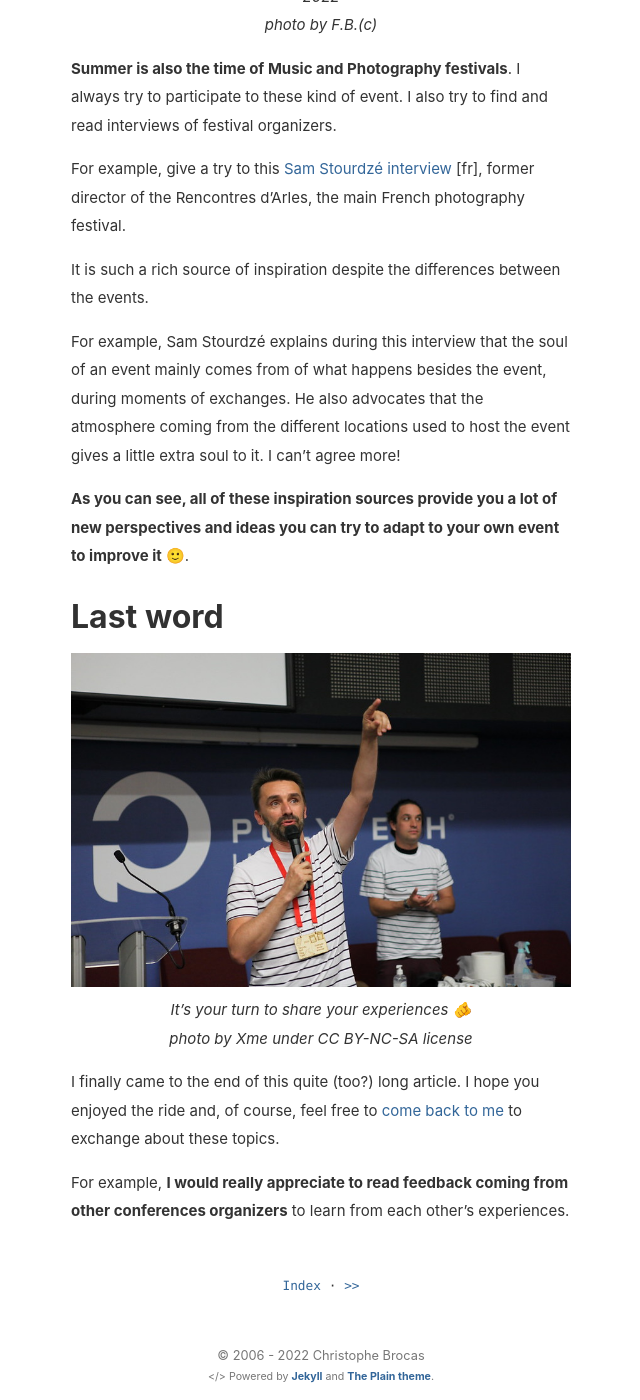
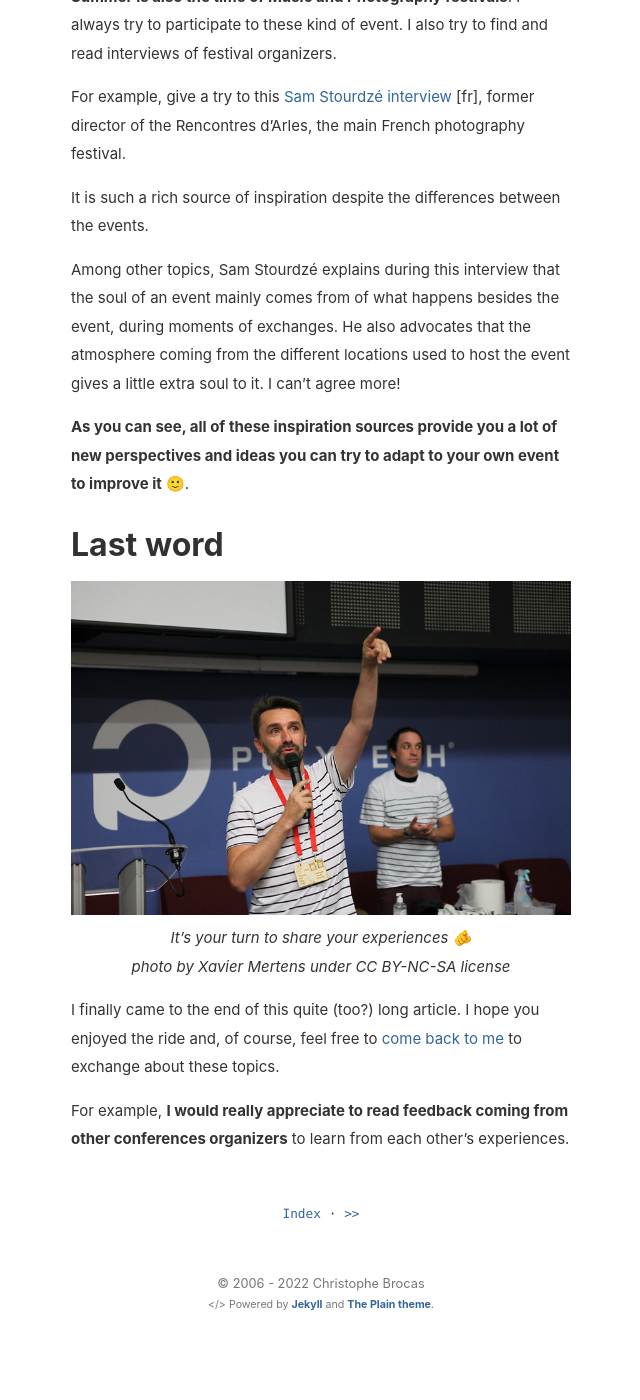
Before and after one commit to cbrocas/blog, a Jekyll site: the page built from _posts/2022-08-23-sharing-some-thoughts-from-conference-organizer.md, in a window 1280 px wide and 1400 px high, scrolled down 12262 px. Shown: the whole window, without its empty margins (319-959 px from the left). Built offline with Jekyll 4.4.1, drawn with Linux system fonts in a browser that asks for light colours; after the commit the page ends 13612 px from its top, so only the background shows below that; some of the changed text lies outside the part shown.

Commit message:
some minor fixes and remove the draft mention

```diff
--- a/_posts/2022-08-23-sharing-some-thoughts-from-conference-organizer.md
+++ b/_posts/2022-08-23-sharing-some-thoughts-from-conference-organizer.md
@@ -1,8 +1,6 @@
 ---
 title: Sharing some thoughts from a conference organizer
 ---
-
-**Note:** _this blog post is currently in a draft state. Do not trust its actual content. See you soon for a more definitive content._
 
 {:refdef: style="text-align: center;"}
 ![Chill](/assets/articles/sharing-thoughts/IMG_1681.JPG)
@@ -204,7 +202,7 @@ For example, give a try to this <a href="https://www.fisheyemagazine.fr/rdv/cest
 
 It is such a rich source of inspiration despite the differences between the events.
 
-For example, Sam Stourdzé explains during this interview that the soul of an event mainly comes from of what happens besides the event, during moments of exchanges. He also advocates that the atmosphere coming from the different locations used to host the event gives a little extra soul to it. I can't agree more!
+Among other topics, Sam Stourdzé explains during this interview that the soul of an event mainly comes from of what happens besides the event, during moments of exchanges. He also advocates that the atmosphere coming from the different locations used to host the event gives a little extra soul to it. I can't agree more!
 
 **As you can see, all of these inspiration sources provide you a lot of new perspectives and ideas you can try to adapt to your own event to improve it** 🙂.
 
@@ -213,7 +211,7 @@ For example, Sam Stourdzé explains during this interview that the soul of an ev
 {:refdef: style="text-align: center;"}
 ![program](/assets/articles/sharing-thoughts/toyou.jpg)
 <br>
-_It's your turn to share your experiences 🫵<br>photo by Xme under CC BY-NC-SA license_
+_It's your turn to share your experiences 🫵<br>photo by Xavier Mertens under CC BY-NC-SA license_
 {: refdef}
 
 I finally came to the end of this quite (too?) long article. I hope you enjoyed the ride and, of course, feel free to <a href="https://twitter.com/cbrocas">come back to me</a> to exchange about these topics.
```
Also changed, not shown: 2 other files.
